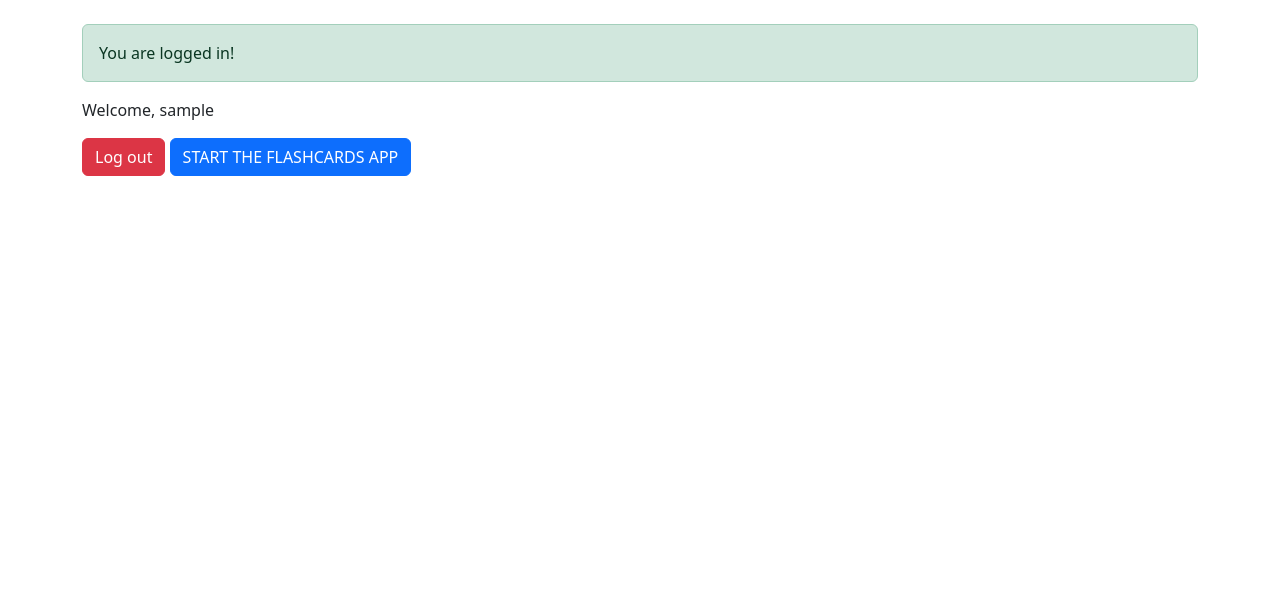
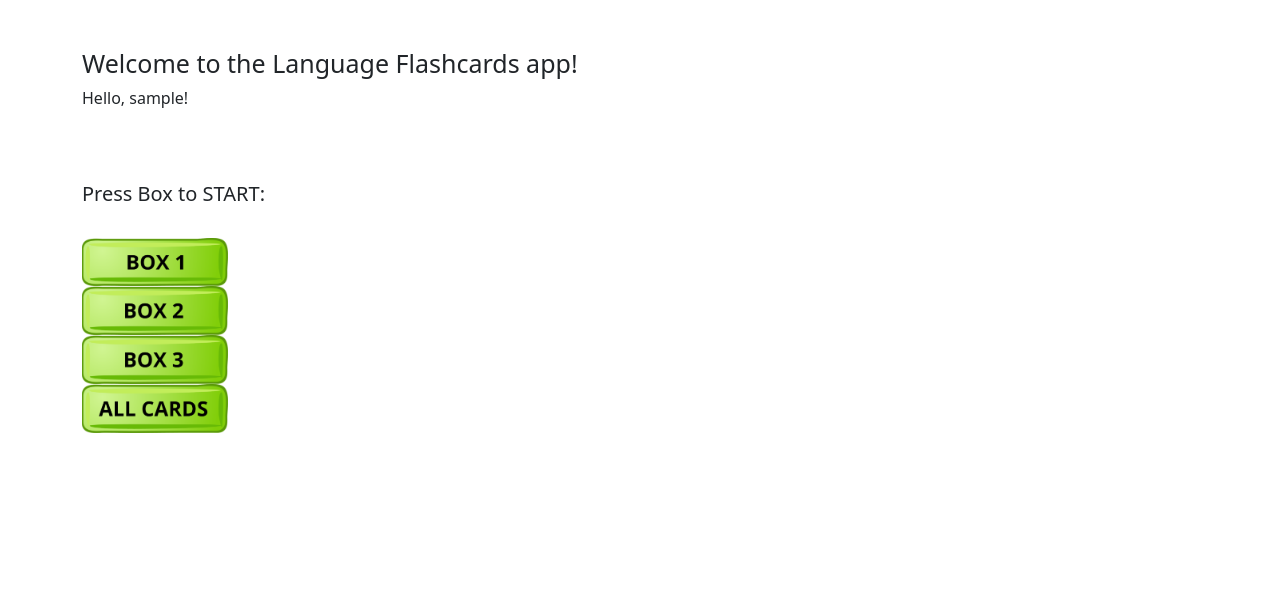
Before and after one commit to iloneczka/flashcards, a Django app: page / in a window 1280 px wide. Shown: the part 55-655 px from the top of the page. Run offline with Django 4.2, Linux system fonts and the light colour scheme; the visitor is signed in with stand-in values (Sample User, id 1); data that the repository does not hold is empty.

Commit message:
Added login error notifications and updated home.html template for box selection.

```diff
--- a/flash/flash/settings.py
+++ b/flash/flash/settings.py
@@ -134,3 +134,6 @@ STATIC_ROOT = BASE_DIR / "website/static"
 # https://docs.djangoproject.com/en/4.2/ref/settings/#default-auto-field
 
 DEFAULT_AUTO_FIELD = "django.db.models.BigAutoField"
+
+
+LOGIN_REDIRECT_URL = 'home'
--- a/flash/website/templates/base.html
+++ b/flash/website/templates/base.html
@@ -27,7 +27,7 @@
 <body>
     <nav class="navbar navbar-expand-lg bg-body-tertiary py-2" data-bs-theme="dark">
         <div class="container-fluid">
-            <a class="navbar-brand" href="{% url 'boxes' %}">Language Flashcards</a>
+            <a class="navbar-brand" href="{% url 'home' %}">Language Flashcards</a>
             <button class="navbar-toggler" type="button" data-bs-toggle="collapse" data-bs-target="#navbarSupportedContent" aria-controls="navbarSupportedContent" aria-expanded="false" aria-label="Toggle navigation">
                 <span class="navbar-toggler-icon"></span>
             </button>
--- a/flash/website/templates/home.html
+++ b/flash/website/templates/home.html
@@ -1,38 +1,65 @@
 {% extends 'base.html' %}
 
+{% load static %}
+
 {% block 'content' %}
+  <style>
+    @media (max-width: 767px) {
+      /* Styl dla małych ekranów (telefony) */
+      .nav-link, .navbar-brand {
+        font-size: 15px;
+      }
+    }
 
-{% if request.user.is_authenticated %}
-  <div class="alert alert-success" role="alert">
-    You are logged in!
+    @media (min-width: 768px) and (max-width: 991px) {
+      /* Styl dla średnich ekranów (tablety w orientacji pionowej) */
+      .nav-link, .navbar-brand {
+        font-size: 15px;
+      }
+
+      .box-img {
+        margin: 0 5px; /* Lub dostosuj wartość według potrzeb */
+      }
+    }
+  </style>
+
+  <br/>
+  <div class="welcome-section">
+      <h1 class="welcome-header" style="font-size: 25px;">Welcome to the Language Flashcards app!</h1
+        <h2>Hello, {{ request.user.username }}!</h2>
   </div>
-  <p>Welcome, {{ request.user.username }}</p>
-  <a href="{% url 'logout' %}" class="btn btn-danger">Log out</a>
-  <a href="{% url 'boxes' %}" class="btn btn-primary">START THE FLASHCARDS APP</a>
-{% else %}
   <br/>
-  <form method="POST" action="{% url 'boxes' %}">
-    {% csrf_token %}
-    <div class="mb-3">
-      <label for="exampleInputEmail1" class="form-label">Username</label>
-      <input type="text" name="username" class="form-control" id="exampleInputEmail1" aria-describedby="emailHelp" required>
-      <div id="emailHelp" class="form-text">Write your login here.</div>
-    </div>
-    <div class="mb-3">
-      <label for="exampleInputPassword1" class="form-label">Password</label>
-      <input type="password" name="password" class="form-control" id="exampleInputPassword1" required>
-    </div>
-    <button type="submit" class="btn btn-primary">Submit</button>
-  </form>
+  <br/>
+  <br/>
+  <div>
+    <h2 style="font-size: 20px;">Press Box to START:</h2>
+    <br/>
+    <div class="d-flex flex-wrap justify-content-start">
+      <a href="{% url 'flashcard_program' box_number=1 %}" role="button" class="m-0.5">
+          <img src="{% static 'images/box_1.png' %}" alt="Box 1" class="box-img" style="width: 20%; height: auto;">
+      </a>
+      <a href="{% url 'flashcard_program' box_number=2 %}" role="button" class="m-0.5">
+          <img src="{% static 'images/box_2.png' %}" alt="Box 2" class="box-img" style="width: 20%; height: auto;">
+      </a>
+      <a href="{% url 'flashcard_program' box_number=3 %}" role="button" class="m-0.5">
+          <img src="{% static 'images/box_3.png' %}" alt="Box 3" class="box-img" style="width: 20%; height: auto;">
+      </a>
+      <a href="{% url 'flashcard_program' box_number=0 %}" role="button" class="m-0.5">
+          <img src="{% static 'images/box_0.png' %}" alt="All cards" class="box-img" style="width: 20%; height: auto;">
+      </a>
+  </div>
 
-  {% if request.method == 'POST' and not form.is_valid %}
-    <div class="alert alert-danger mt-3">
-      Both fields are required.
-    </div>
-  {% endif %}
   <br/>
-  <p>If you don't have an account, please register:</p>
-  <a href="{% url 'signup' %}" class="btn btn-success">Sign Up</a>
-{% endif %}
-</html>
+  <br/>
+  <br/>
+  <br/>
+  <br/>
+  <br/>
+  <br/>
+
+  <script>
+    document.addEventListener('DOMContentLoaded', function () {
+      /* Twój JavaScript */
+    });
+  </script>
 {% endblock %}
--- a/flash/website/urls.py
+++ b/flash/website/urls.py
@@ -1,5 +1,4 @@
 from django.contrib import admin
-from django.urls import path
 from django.conf import settings
 from django.conf.urls.static import static
 from . import views
@@ -17,13 +16,10 @@ urlpatterns = [
     path('export_to_csv/', views.export_to_csv, name='export_to_csv'),
     path('export_to_pdf/', views.export_to_pdf, name='export_to_pdf'),
     path('print_table/', views.print_table, name='print_table'),
-    # path('flashcard_program/', views.flashcard_program, name='flashcard_program'),
-    # path('cards/by_box/<int:box_number>/', views.cards_by_box, name='cards_by_box'),
     path('flashcards/<str:box_number>/', views.flashcard_program, name='flashcard_program'),
     path('update_rating_and_get_new_card/', views.update_rating_and_get_new_card, name='update_rating_and_get_new_card'),
     path('registration/login/', views.user_login, name='login'),
     path('registration/signup/', views.user_signup, name='signup'),
     path('logout/', views.user_logout, name='logout'),
-    path('boxes', views.boxes, name='boxes'),
     path('accounts/', include('django.contrib.auth.urls')),
 ]
--- a/flash/website/views.py
+++ b/flash/website/views.py
@@ -14,17 +14,15 @@ from pathlib import Path
 from io import BytesIO
 from django.contrib.auth import authenticate, login, logout
 from .forms import UserCreationForm, LoginForm
+from django.contrib import messages
 
 
 def home(request):
-    return render(request, 'home.html')
+    if not request.user.is_authenticated:
+        return redirect('login')  # Przekieruj użytkownika na stronę logowania
 
-
-def boxes(request):
-    # all_cards = Card.objects.all()
-    # random_card = random.choice(all_cards)
     unique_boxes = Card.objects.values('box').distinct()
-    return render(request, 'boxes.html', {'unique_boxes': unique_boxes})
+    return render(request, 'home.html', {'unique_boxes': unique_boxes})
 
 
 def flashcard_program(request, box_number):
@@ -342,9 +340,7 @@ def user_signup(request):
     return render(request, 'registration/signup.html', {'form': form})
 
 
-# login page
 def user_login(request):
-    print('login druuuk')
     if request.method == 'POST':
         form = LoginForm(request.POST)
         if form.is_valid():
@@ -353,9 +349,11 @@ def user_login(request):
             user = authenticate(request, username=username, password=password)
             if user:
                 login(request, user)
+                messages.success(request, f'Welcome, {username}!')
+                print('zalogowałem:', user)
                 return redirect('home')
-        else:
-            form.add_error(None, "Both fields are required.")  # Dodajemy ogólny błąd do formularza
+            else:
+                messages.error(request, 'Invalid username or password.')
     else:
         form = LoginForm()
     return render(request, 'registration/login.html', {'form': form})
```
Also changed, not shown: flash/website/forms.py (+13 -0 lines), flash/website/templates/registration/login.html (+4 -5 lines), flash/CHANGELOG.md.
